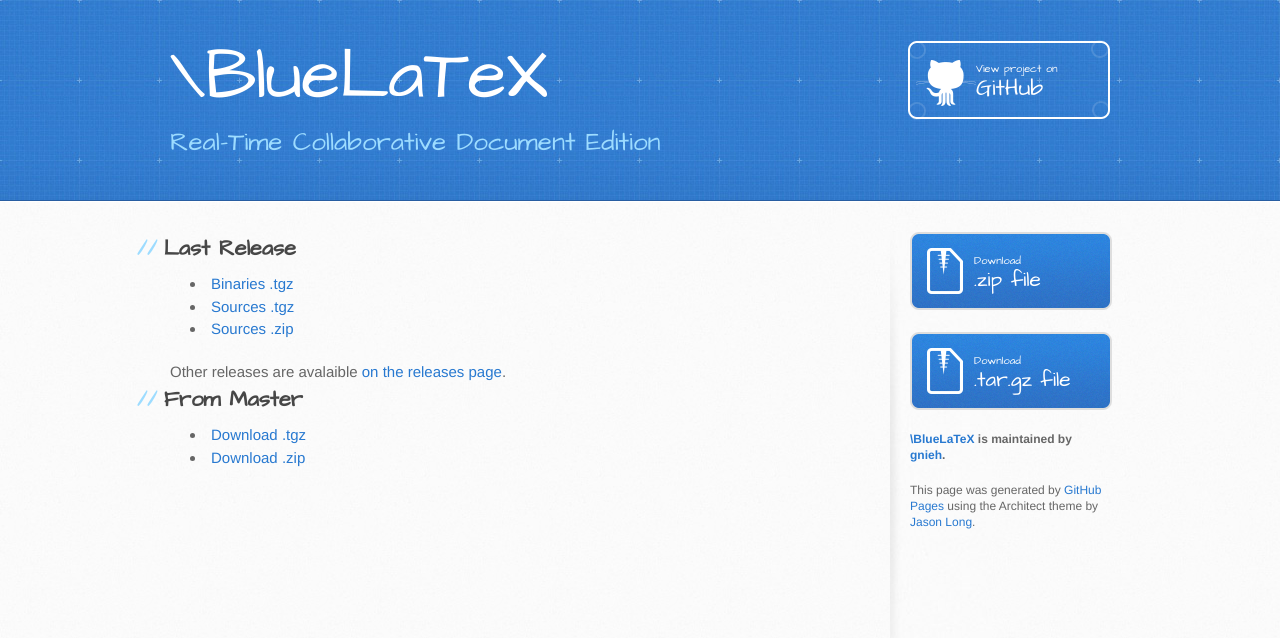
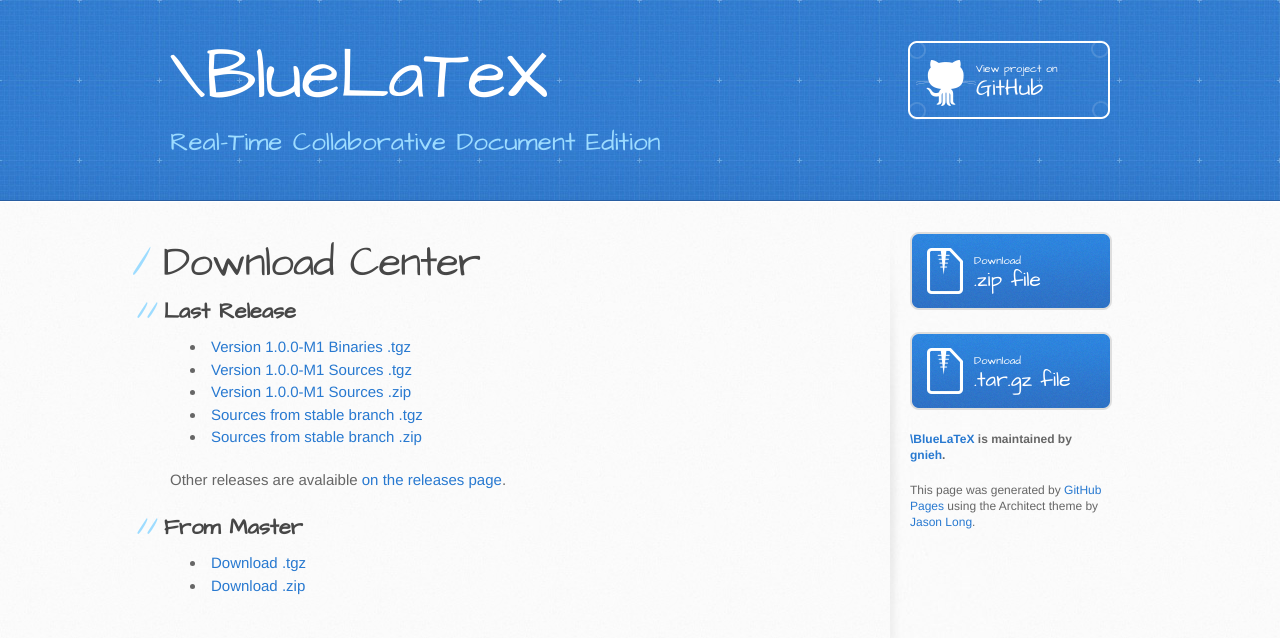
Before and after one commit to jeromedrouet/bluelatex-website, a Jekyll site: the page built from download/index.markdown, in a window 1280 px wide. Shown: the top 638 px of the page. Built offline with Jekyll 4.4.1, drawn with Linux system fonts in a browser that asks for light colours.

Commit message:
Use Github Flavoured Markdown for pages

````diff
--- a/_config.yml
+++ b/_config.yml
@@ -1 +1,6 @@
+pygments: true
+
 markdown: kramdown
+
+kramdown:
+    input: GFM
--- a/configuration/index.markdown
+++ b/configuration/index.markdown
@@ -24,7 +24,7 @@
 Common Bundle `org.gnieh.blue.common`
 -------------------------------------
 
-~~~ scala
+```scala
 http {
 
   # the port the http server listens to
@@ -211,4 +211,4 @@
   }
 
 }
-~~~
+```
--- a/download/index.html
+++ /dev/null
@@ -1,21 +0,0 @@
----
-layout: default
-Title: Download
----
-
-<h2>Last Release</h2>
-
-<ul>
-  <li><a href="https://github.com/gnieh/bluelatex/releases/download/v1.0.0-M1/bluelatex-1.0.0-M1.tgz"><span>Binaries .tgz</span></a></li>
-  <li><a href="https://github.com/gnieh/bluelatex/archive/v1.0.0-M1.tgz"><span>Sources .tgz</span></a></li>
-  <li><a href="https://github.com/gnieh/bluelatex/archive/v1.0.0-M1.zip"><span>Sources .zip</span></a></li>
-</ul>
-
-Other releases are avalaible <a href="https://github.com/gnieh/bluelatex/releases/">on the releases page</a>.
-
-<h2>From Master</h2>
-
-<ul>
-  <li><a href="https://github.com/gnieh/bluelatex/tarball/master"><span>Download .tgz</span></a></li>
-  <li><a href="https://github.com/gnieh/bluelatex/zipball/master"><span>Download .zip</span></a></li>
-</ul>
--- /dev/null
+++ b/download/index.markdown
@@ -0,0 +1,24 @@
+---
+layout: default
+Title: Download
+---
+
+Download Center
+===============
+
+Last Release
+------------
+
+ - [Version 1.0.0-M1 Binaries .tgz](https://github.com/gnieh/bluelatex/releases/download/v1.0.0-M1/bluelatex-1.0.0-M1.tgz)
+ - [Version 1.0.0-M1 Sources .tgz](https://github.com/gnieh/bluelatex/archive/v1.0.0-M1.tgz)
+ - [Version 1.0.0-M1 Sources .zip](https://github.com/gnieh/bluelatex/archive/v1.0.0-M1.zip)
+ - [Sources from stable branch .tgz](https://github.com/gnieh/bluelatex/tarball/stable)
+ - [Sources from stable branch .zip](https://github.com/gnieh/bluelatex/zipball/stable)
+
+Other releases are avalaible [on the releases page](https://github.com/gnieh/bluelatex/releases/).
+
+From Master
+-----------
+
+ - [Download .tgz](https://github.com/gnieh/bluelatex/tarball/master)
+ - [Download .zip](https://github.com/gnieh/bluelatex/zipball/master)
````
Also changed, not shown: developers/index.markdown (+18 -18 lines), installation/index.markdown (+4 -4 lines).
